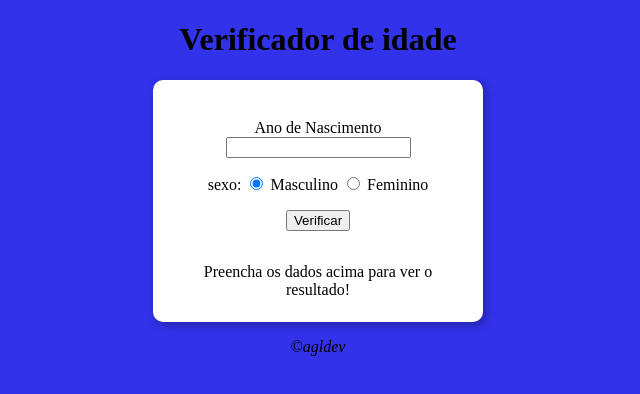
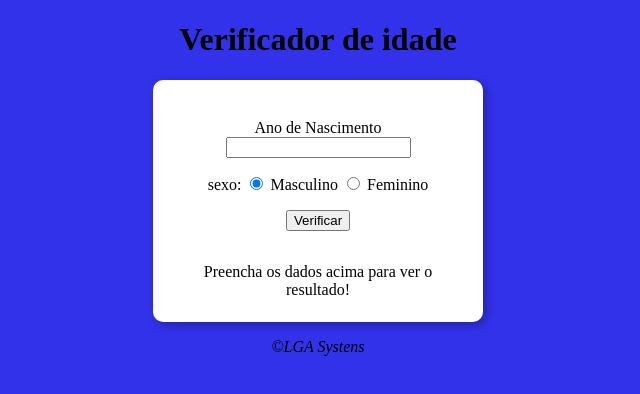
Before and after one commit to AndersonGL/Verificador-de-Idade, a plain HTML site: page index.html in a window 1280 px wide. Shown: the full height of the page, 322-962 px from the left. Drawn offline with Linux system fonts and the light colour scheme.

Commit message:
Update index.html

```diff
--- a/index.html
+++ b/index.html
@@ -45,7 +45,7 @@
   </section>
 
   <footer>
-    <p>&copy;agldev</p>
+    <p>&copy;LGA Systens</p>
   </footer>
   <script src="script.js"></script>
 </body>
```
